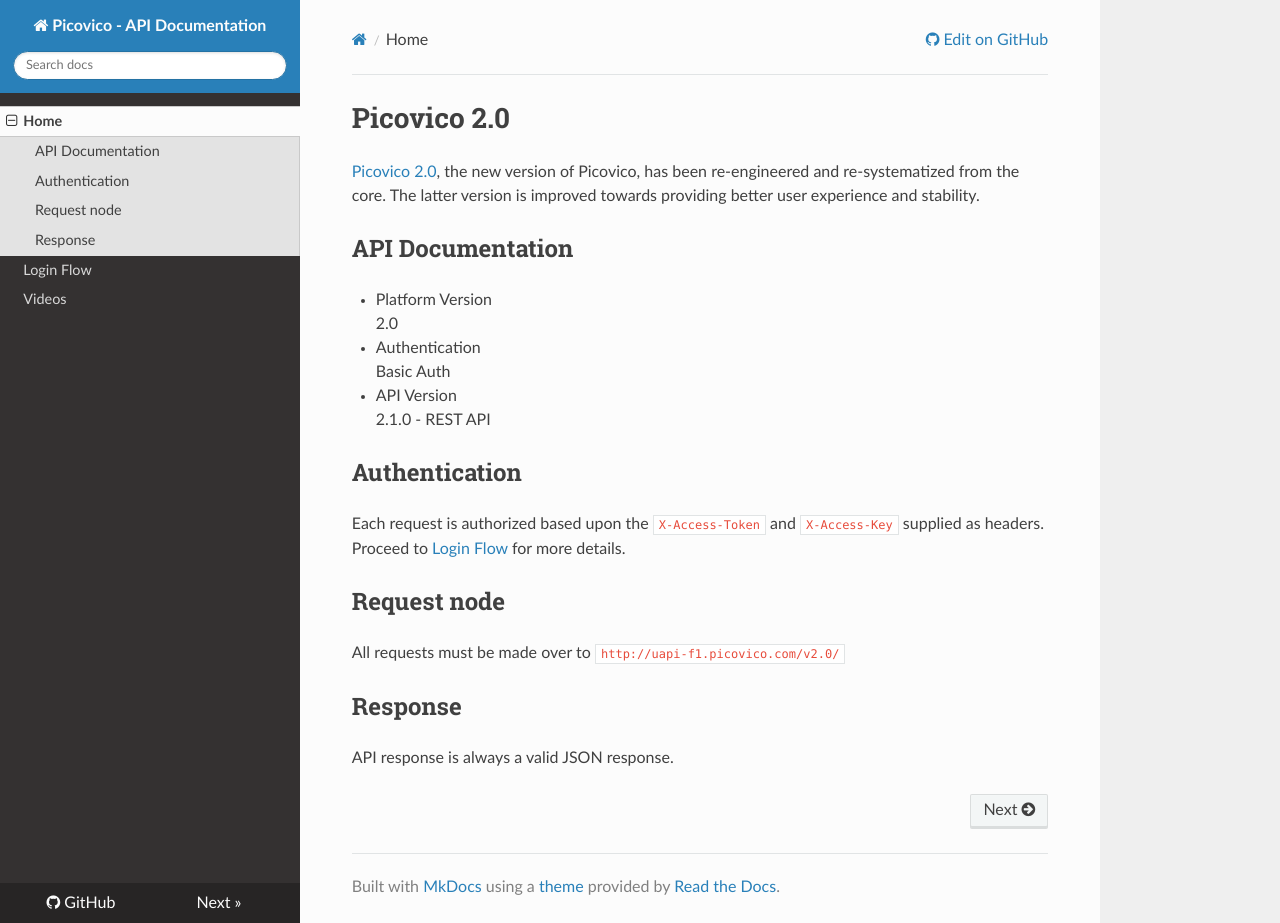
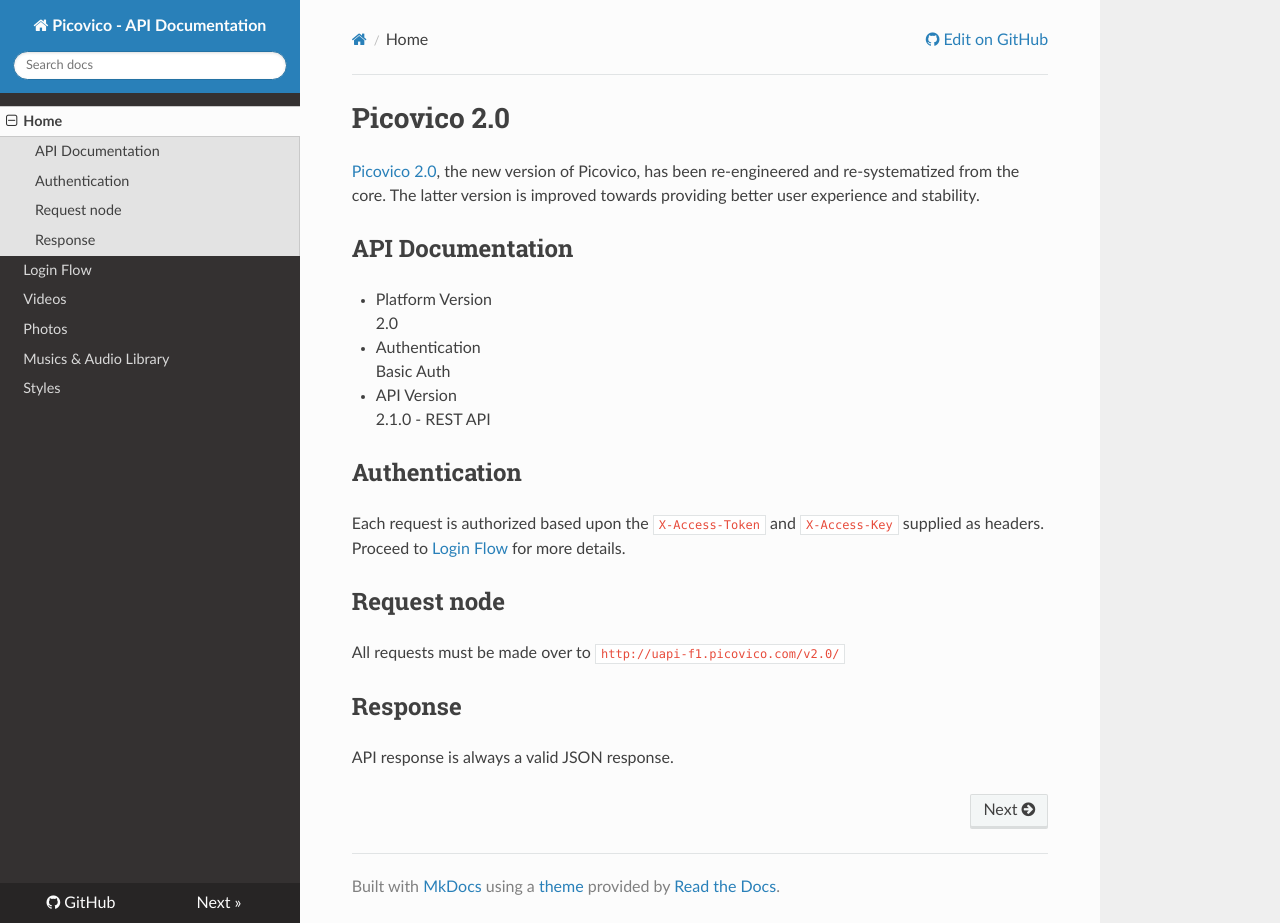
Before and after one commit to picovico/apidocs, an MkDocs documentation site: the page built from docs/index.md, in a window 1280 px wide and 923 px high. Built offline with MkDocs 1.6.1, drawn with Linux system fonts in a browser that asks for light colours; nearby versions of some CDN libraries; old or Windows-style settings are respelled for this version of MkDocs.

Commit message:
skeleton files for other api nodes

```diff
--- a/mkdocs.yml
+++ b/mkdocs.yml
@@ -8,3 +8,6 @@
  - [index.md, Home]
  - [login-flow.md, Login Flow]
  - [videos.md, Videos]
+ - [photos.md, Photos]
+ - [musics.md, Musics & Audio Library]
+ - [styles.md, Styles]
```
Also changed, not shown: docs/musics.md (added), docs/photos.md (added), docs/styles.md (added).
